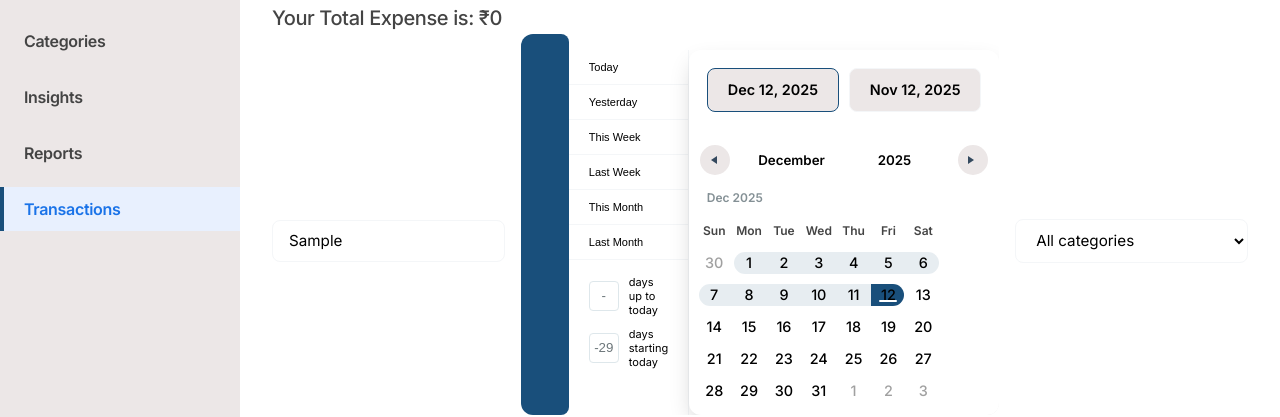
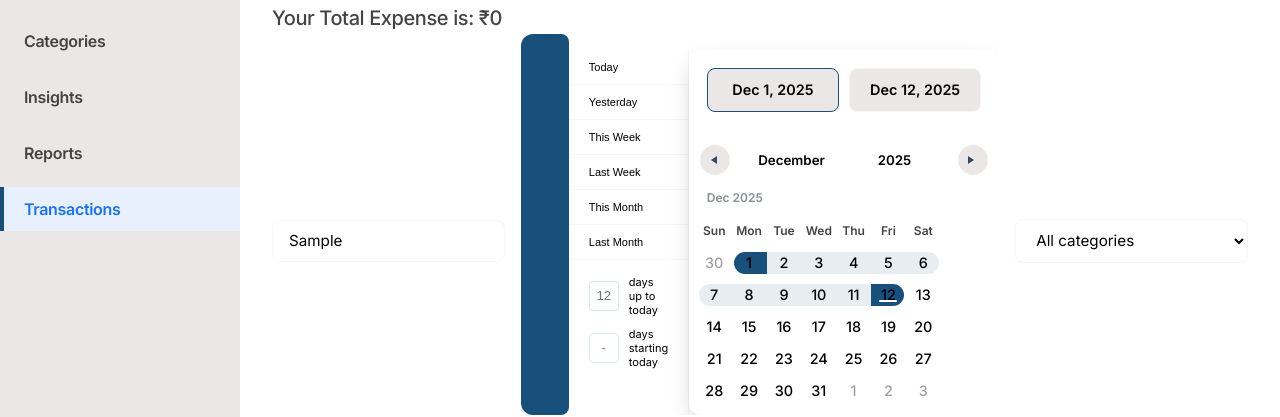
Before and after one commit to shwetakul2005/React_2.0, a React (Vite) app in the folder Personal-Finance/: page /transactions in a window 1280 px wide. Both pictures are taken after typing "Sample" into the empty fields and a click on the button "+ Select Date Range". Shown: the part 199-616 px from the top of the page. Built offline with nearby package versions, Linux system fonts and the light colour scheme.

Commit message:
Add initail Date Range

```diff
--- a/Personal-Finance/src/pages/Transactions.jsx
+++ b/Personal-Finance/src/pages/Transactions.jsx
@@ -10,7 +10,7 @@ import { useFinance } from '../context/FinanceContext';
 import 'react-date-range/dist/styles.css'; // main style file
 import 'react-date-range/dist/theme/default.css'; // theme css file
 import { DateRangePicker  } from 'react-date-range';
-import { addDays } from 'date-fns';
+import { addDays, startOfMonth } from 'date-fns';
 
 
 
@@ -25,8 +25,8 @@ const Transactions = (props) => {
    const [selectedType, setSelectedType] = useState("")
 
    const [state, setState] = useState([{
-        startDate: new Date(),
-        endDate: addDays(new Date(), -30),
+        startDate: startOfMonth(new Date()),
+        endDate: new Date(),
         key: 'selection'
     }]);
    const effectiveDate = props.date || state;
@@ -73,11 +73,12 @@ const Transactions = (props) => {
                     <div className="form-wrapper">
                         <DateRangePicker
                         onChange={item => setState([item.selection])}
+                        ranges={state}
                         showSelectionPreview={true}
-                        moveRangeOnFirstSelection={false}
+                        moveRangeOnFirstSelection={true}
                         months={1}
-                        ranges={state}
                         direction="horizontal"
+                        showMonthAndYearPickers={true}
                     />
                     </div>
                 )}
```
